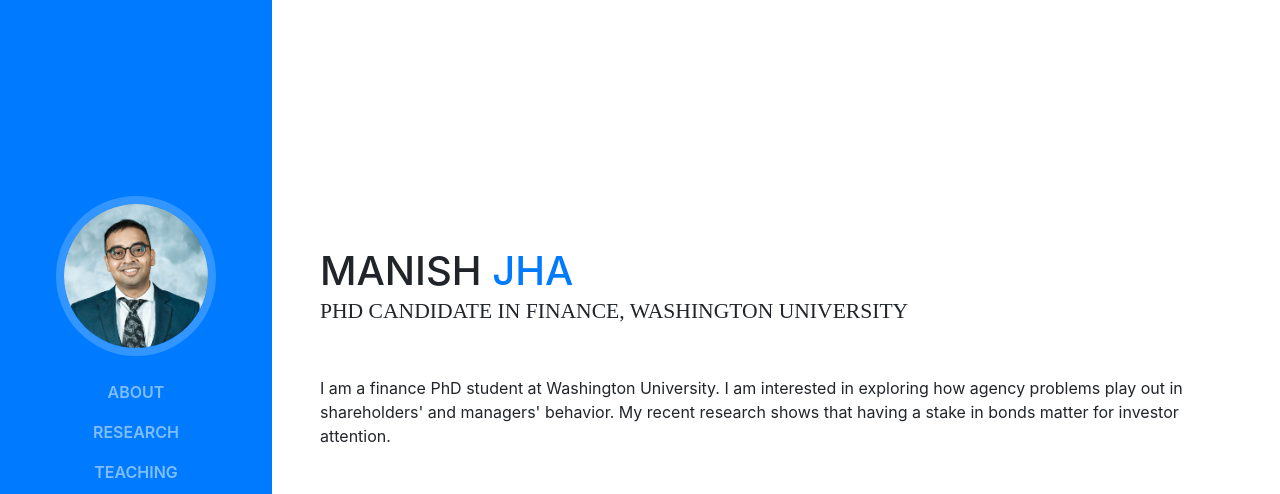
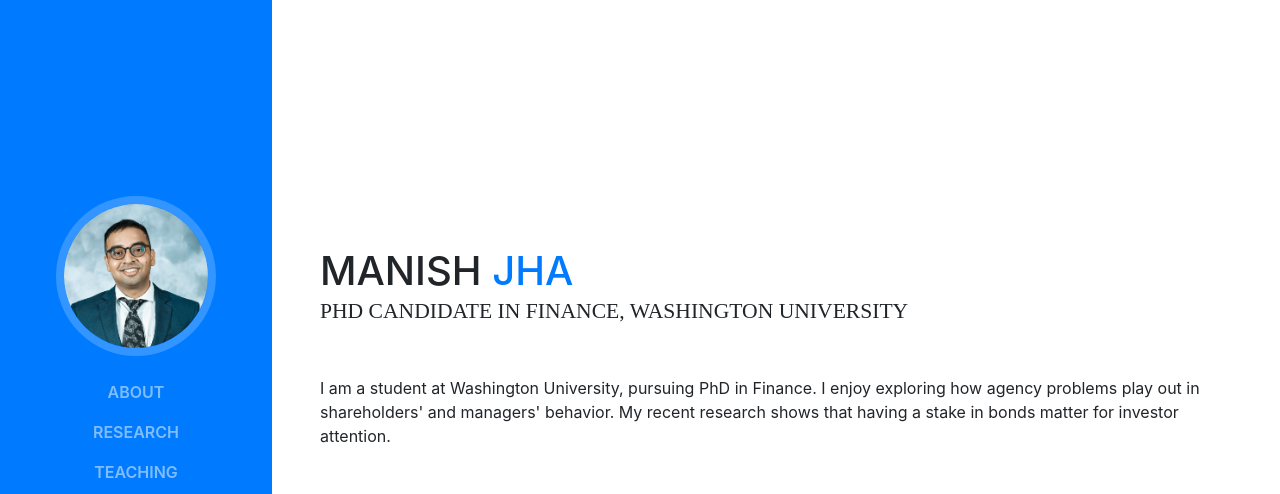
Before and after one commit to baridhi/mjha91.github.io, a website with bundled scripts: page index.html in a window 1280 px wide. Shown: the top 494 px of the page. Built offline with nearby package versions, Linux system fonts and the light colour scheme; a web font is replaced by a local one.

Commit message:
Add files via upload

```diff
--- a/index.html
+++ b/index.html
@@ -71,8 +71,8 @@
           <div class="subheading mb-5">PhD Candidate in Finance, Washington University
           </div>
           <p class="mb-5">
-            I am a finance PhD student at Washington University.
-            I am interested in exploring how agency problems play out in shareholders' and managers' behavior.
+            I am a student at Washington University, pursuing PhD in Finance.
+            I enjoy exploring how agency problems play out in shareholders' and managers' behavior.
             My recent research shows that having a stake in bonds matter for investor attention.
           </p>
           <ul class="list-inline list-social-icons mb-0">
```
